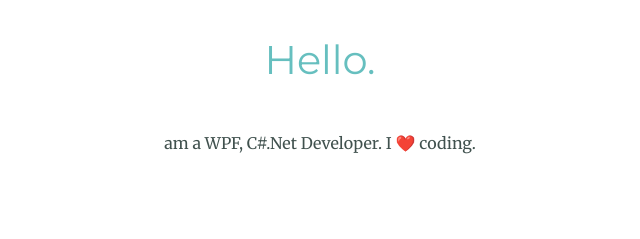
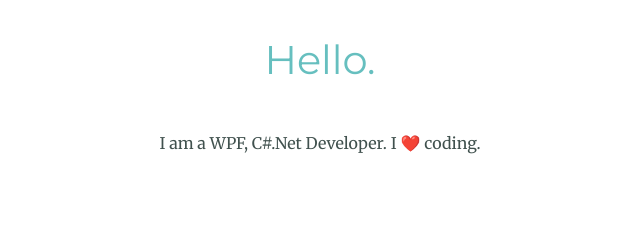
Before and after one commit to ganesh-darandale/ganesh, a plain HTML site: page index.html in a window 1280 px wide. Shown: the part 1071-1310 px from the top of the page, 320-960 px from the left. Drawn offline with Linux system fonts and the light colour scheme.

Commit message:
Updated index

```diff
--- a/index.html
+++ b/index.html
@@ -25,7 +25,7 @@
     <div class="profile">
       <img class="profile-img" src="images/ganesh-img.png" alt="ganesh-profile-img">
       <h2>Hello.</h2>
-      <p class="intro"> am a WPF, C#.Net Developer. I ❤️ coding.</p>
+      <p class="intro">I am a WPF, C#.Net Developer. I ❤️ coding.</p>
     </div>
     <hr>
     <div class="skills">
```
